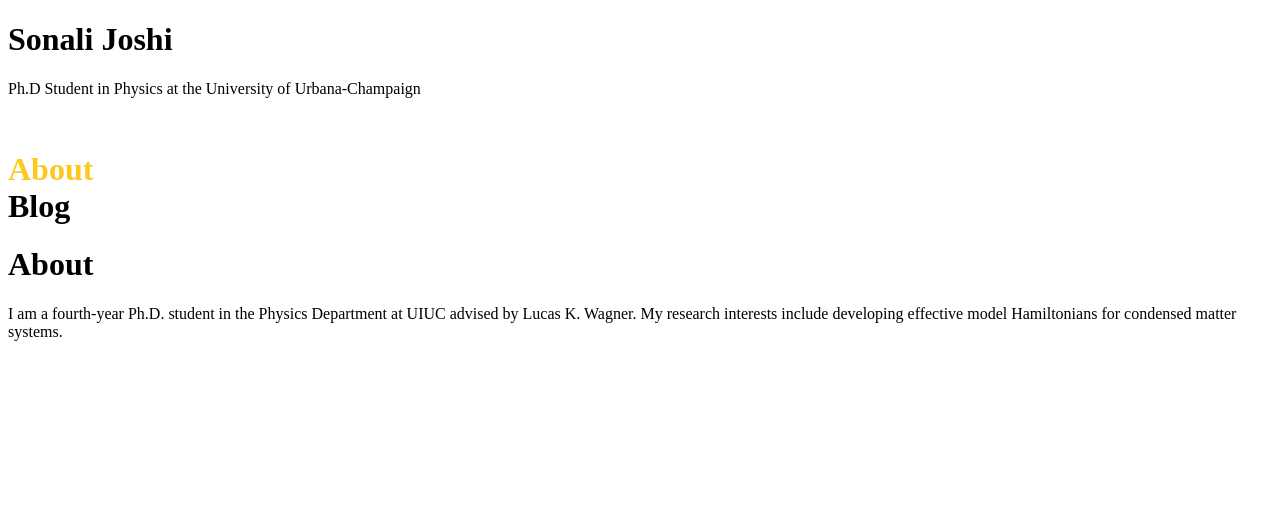
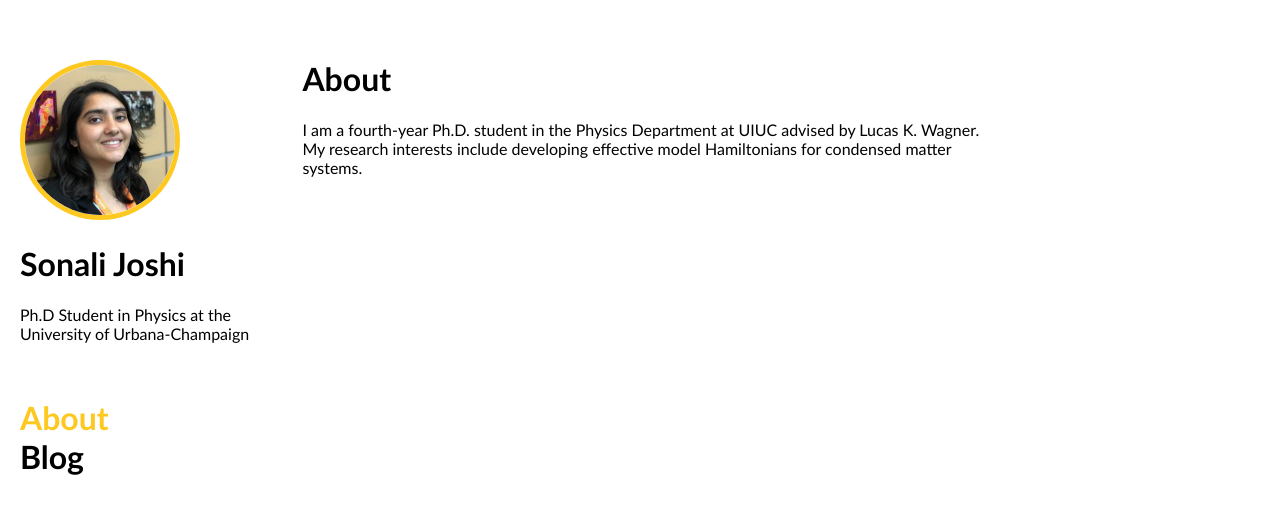
Before and after one commit to sonalij3/sonalij3.github.io, a plain HTML site: page _site/index.html in a window 1280 px wide. Drawn offline with Linux system fonts and the light colour scheme.

Commit message:
Add Sidebar

```diff
--- a/_sass/main.scss
+++ b/_sass/main.scss
@@ -1,4 +1,5 @@
 .pageLink {
+	font-family: "trebuchet ms", Sans-Serif;
 	text-decoration: none;
 	color: #000000;
 	font-size: 2em;
@@ -6,6 +7,7 @@
 }
 
 .pageLink:hover {
+	font-family: "trebuchet ms", Sans-Serif;
 	text-decoration: none;
 	color: #fdc921;
 	font-size: 2em;
@@ -13,6 +15,7 @@
 }
 
 .pageLinkActive {
+	font-family: "trebuchet ms", Sans-Serif;
 	text-decoration: none;
 	color: #fdc921;
 	font-size: 2em;
@@ -20,5 +23,30 @@
 }
 
 .sideNav{
+	font-family: "trebuchet ms", Sans-Serif;
+	height: 100%; /* 100% Full-height */
+	width: 20%; /* 0 width - change this with JavaScript */
+	position: fixed; /* Stay in place */
+	z-index: 1; /* Stay on top */
+	top: 0; /* Stay at the top */
+	left: 0;
+	background-color: #fff; /* White*/
+	overflow-x: hidden; /* Disable horizontal scroll */
+	padding-top: 60px; /* Place content 60px from the top */
+	padding-bottom: 60px;
+	padding-left: 20px;
+	padding-right: 20px;
+}
 
+body{
+	font-family: "trebuchet ms", Sans-Serif;
+	height: 100%;
+	width: 54%;
+	position: fixed; /* Stay in place */
+	left: 0;
+	background-color: #fff; /* White*/
+	padding-top: 30px; /* Place content 60px from the top */
+	padding-bottom: 30px;
+	padding-left: 23%;
+	padding-right: 23%;
 }
--- a/_site/index.html
+++ b/_site/index.html
@@ -9,6 +9,11 @@
 
     <div class="sideNav">
         <link rel="stylesheet" href="/assets/css/styles.css"/>
+
+        <img src="/assets/images/ProfilePic.jpg"
+        style="height:150px; border-radius: 50%; border: 5px solid #fdc921;"
+        alt="This is a small profile image of Sonali Joshi.">
+
         <h1>Sonali Joshi</h1>
         <p>Ph.D Student in Physics at the University of Urbana-Champaign</p>
         <!--
@@ -39,8 +44,8 @@
 </nav>
     </div>
 
-  <body>
-    <!DOCTYPE html>
+    <body>
+        <!DOCTYPE html>
 <html>
 
     <body>
@@ -52,5 +57,5 @@
         </p>
     </body>
 </html>
-  </body>
+    </body>
 </html>
```
Also changed, not shown: _layouts/default.html (+8 -3 lines), _site/blogs.html (+8 -3 lines), _site/assets/css/styles.css, _site/assets/images/ProfilePic.jpg (added), assets/images/ProfilePic.jpg (added), 2 other files.
